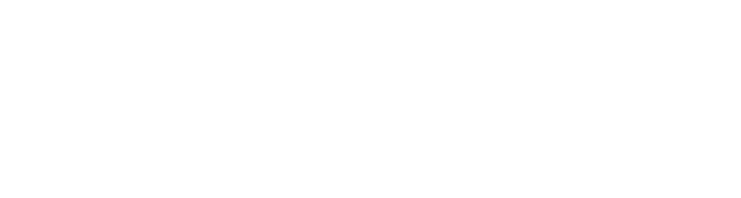
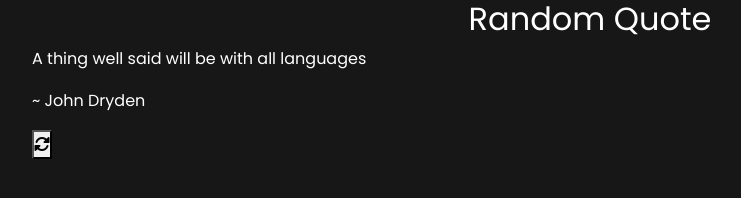
Before and after one commit to Williamsoditi/Quote-Generator, a plain HTML site: page index.html in a window 1280 px wide. Shown: the whole page, without its empty margins (50-791 px from the left). Drawn offline with nearby package versions, Linux system fonts and the light colour scheme; a web font is replaced by a local one.

Commit message:
Feat : Adds template to view quotes

```diff
--- a/css/styles.css
+++ b/css/styles.css
@@ -0,0 +1,17 @@
+@import url("https://fonts.googleapis.com/css2?family=Poppins&family=Potta+One&display=swap");
+
+
+* {
+  margin: 0;
+  padding: 0;
+  box-sizing: border-box;
+  font-family: "Poppins", sans-serif;
+}
+
+body {
+    background: #171717;
+    color: white;
+    display: flex;
+    align-items: center;
+    justify-content: center;
+}
--- a/index.html
+++ b/index.html
@@ -1,18 +1,35 @@
 <!DOCTYPE html>
 <html lang="en">
+
 <head>
     <meta charset="UTF-8">
     <meta http-equiv="X-UA-Compatible" content="IE=edge">
     <meta name="viewport" content="width=device-width, initial-scale=1.0">
     <title>Quote Generator</title>
 
+    <!-- Font Awesome -->
+    <link href="https://cdnjs.cloudflare.com/ajax/libs/font-awesome/6.0.0/css/all.min.css" rel="stylesheet" />
+    <!-- Google Fonts -->
+    <link href="https://fonts.googleapis.com/css?family=Roboto:300,400,500,700&display=swap" rel="stylesheet" />
+    <!-- MDB -->
+    <link href="https://cdnjs.cloudflare.com/ajax/libs/mdb-ui-kit/6.2.0/mdb.min.css" rel="stylesheet" />
     <link rel="stylesheet" href="./css/styles.css">
 </head>
+
 <body>
+    <div class="container">
+        <h2 class="text-center">Random Quote</h2>
+        <p id="quote">A thing well said will be with all languages</p>
+        <p id="author"> ~ John Dryden</p>
 
+        <button onclick="generateQuote()"><i class="fas fa-sync-alt"></i></button>
 
+    </div>
 
 
     <script src="./js/script.js"></script>
+    <!-- MDB -->
+    <script type="text/javascript" src="https://cdnjs.cloudflare.com/ajax/libs/mdb-ui-kit/6.2.0/mdb.min.js"></script>
 </body>
+
 </html>
```
